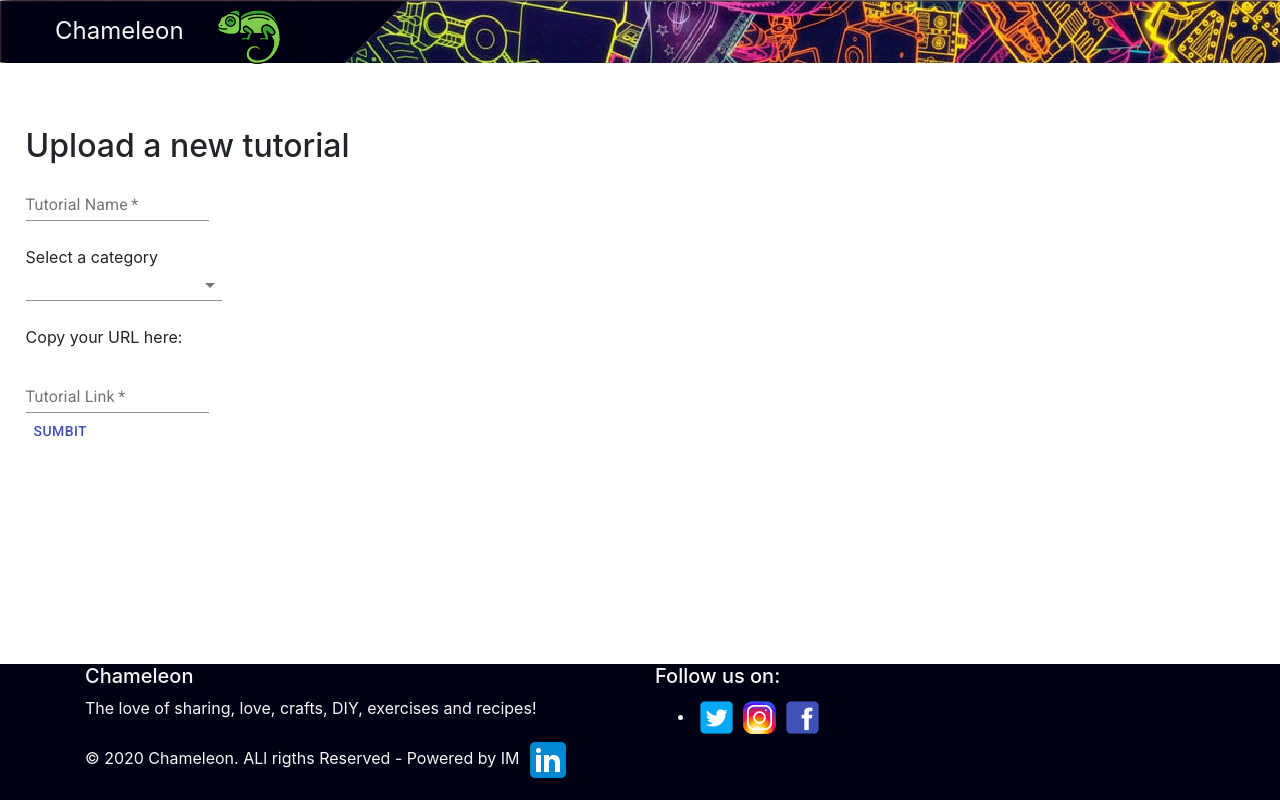
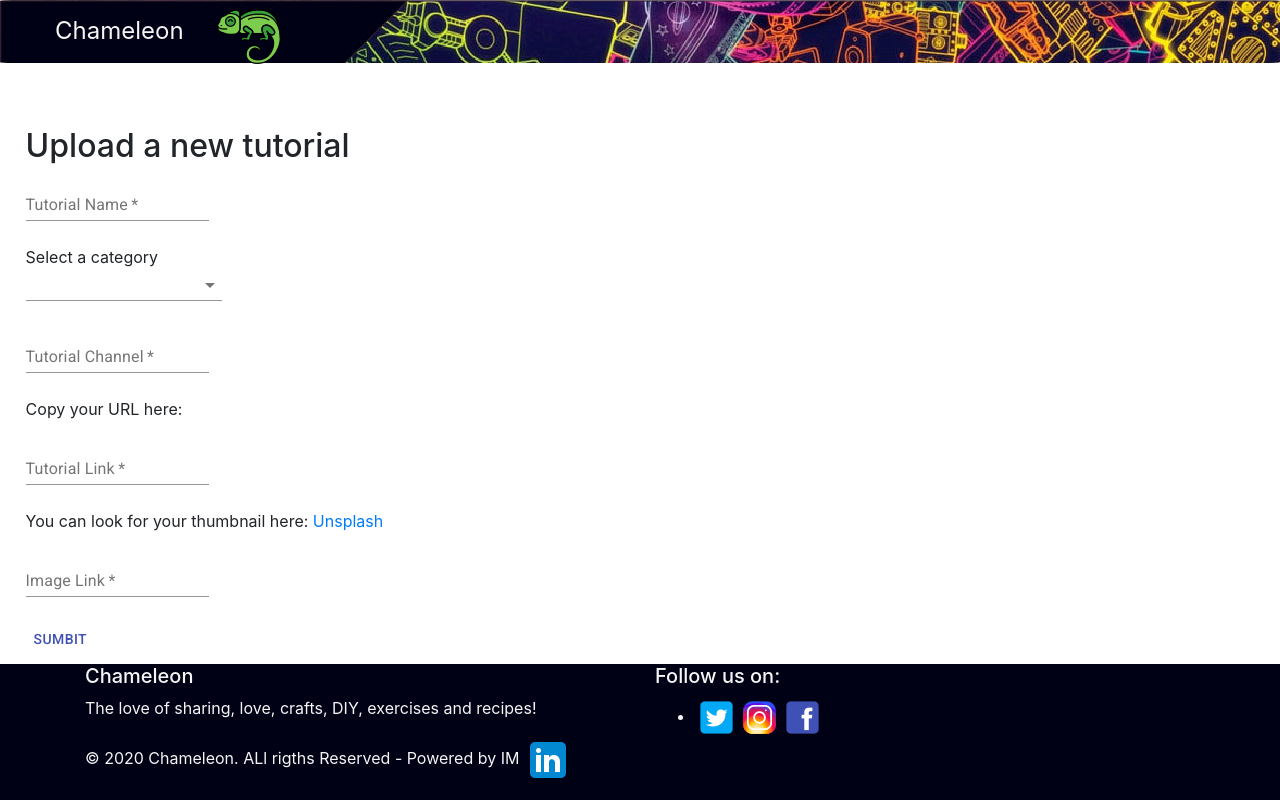
Before and after one commit to IsisPMR/Chameleon, a React (Create React App) app: page /adminadd/0 in a window 1280 px wide. Built offline with nearby package versions, Linux system fonts and the light colour scheme.

Commit message:
Add more fields into the details form to insert videos

```diff
--- a/src/components/Details/Details.css
+++ b/src/components/Details/Details.css
@@ -1,7 +1,7 @@
 .adminContainerForm {
     padding-left: 2%;
     padding-right: 2%;
-    padding-bottom: 5%;
+    padding-bottom: 12%;
     padding-top: 5%;
 }
 
--- a/src/components/Details/Details.js
+++ b/src/components/Details/Details.js
@@ -14,7 +14,9 @@ class Details extends Component {
     this.state = {
       name: "",
       category: "",
-      link: ""
+      linkT: "",
+      linkI: "",
+      channel: ""
     };
   }
 
@@ -40,7 +42,7 @@ class Details extends Component {
   };
 
   render() {
-    const { name, category, link } = this.state;
+    const { name, category, linkT, linkI, channel } = this.state;
     return (
       <div className="adminContainerForm">
         <h2>Upload a new tutorial</h2>
@@ -77,15 +79,37 @@ class Details extends Component {
           </Select>
           <br />
           <br />
+          <TextField
+            required
+            id="standard-required"
+            label="Tutorial Channel"
+            value={channel}
+            onChange={this.onChange}
+            name="channel"
+          />
+          <br />
+          <br />
           <p>Copy your URL here:</p>
           <TextField
             required
             id="standard-required"
             label="Tutorial Link"
-            value={link}
+            value={linkT}
             onChange={this.onChange}
-            name="link"
+            name="linkT"
           />
+          <br />
+          <br />
+          <p>You can look for your thumbnail here:&nbsp;<a href="https://unsplash.com/" target="_blank" rel="noopener noreferrer">Unsplash</a></p>
+          <TextField
+            required
+            id="standard-required"
+            label="Image Link"
+            value={linkI}
+            onChange={this.onChange}
+            name="linkI"
+          />
+          <br />
           <br />
           <Button type="submit" color="primary">
             Sumbit
--- a/src/components/GridContainer/Gridcontainer.css
+++ b/src/components/GridContainer/Gridcontainer.css
@@ -7,7 +7,7 @@
     display: flex;
     justify-content: center;
     padding-top: 0%;
-    padding-bottom: 5%;
+   /*  padding-bottom: 5%; */
 }
 
 
```
